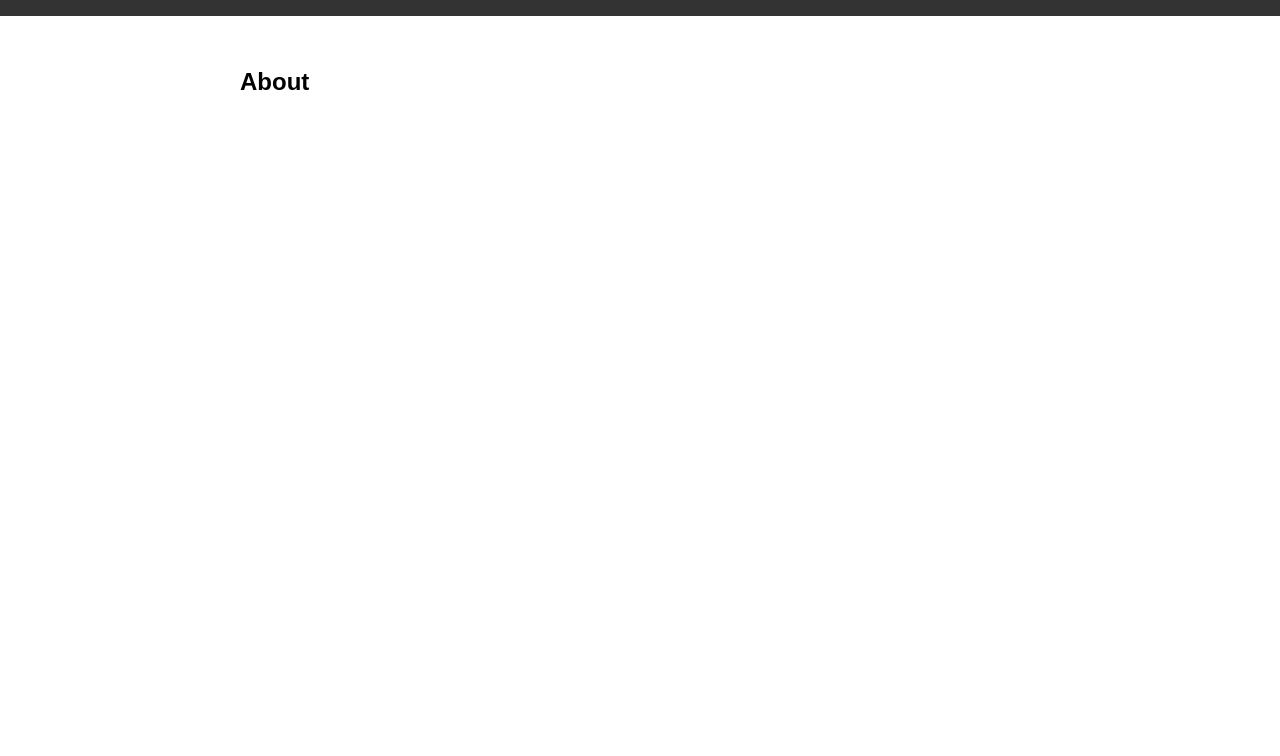
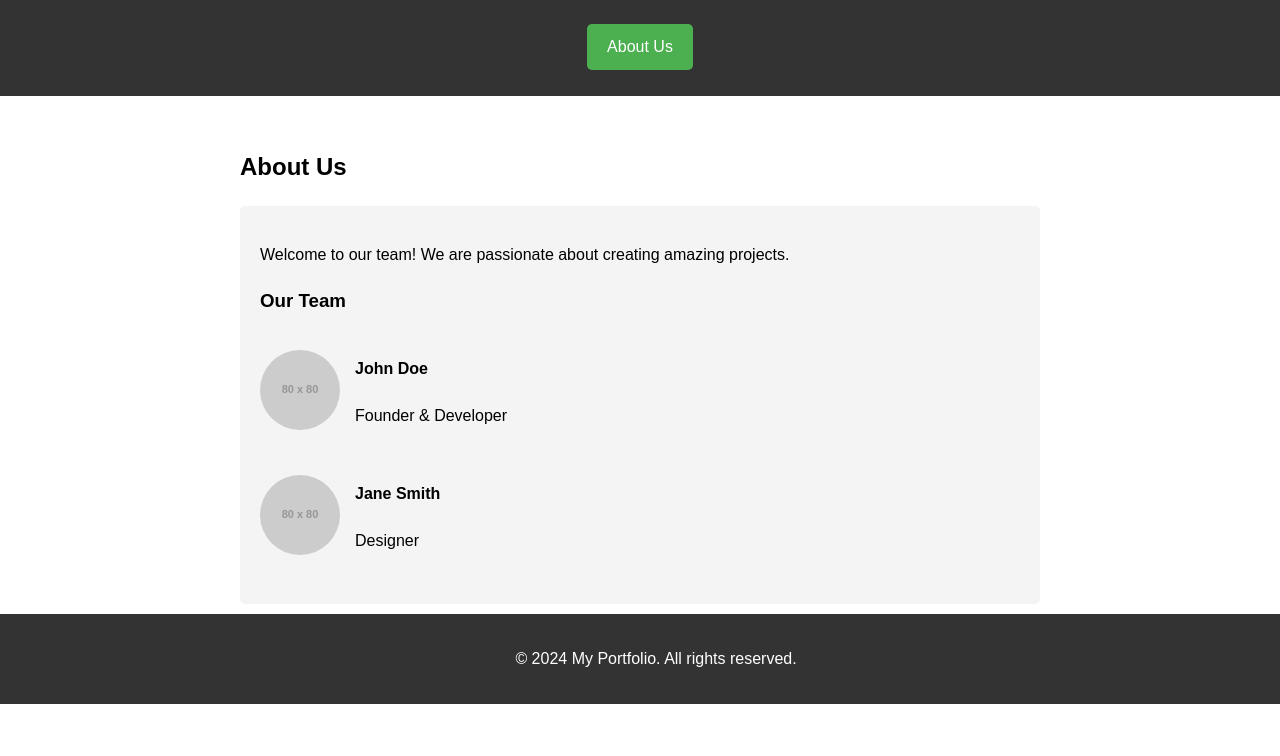
Before and after one commit to imuhammadtaha55/portfolio, a plain HTML site: page src/index.html in a window 1280 px wide. Shown: the part 96-852 px from the top of the page. Before the commit the page ends 800 px from the top, so only its background shows below. Drawn offline with Linux system fonts and the light colour scheme; placeholder pictures from the web are drawn by us.

Commit message:
Update index.html

```diff
--- a/src/index.html
+++ b/src/index.html
@@ -5,16 +5,105 @@
     <meta name="viewport" content="width=device-width, initial-scale=1.0">
     <title>My Portfolio</title>
     <style>
-        body { font-family: Arial, sans-serif; margin: 0; padding: 0; }
-        header { background: #333; color: white; padding: 1rem; text-align: center; }
-        main { padding: 2rem; max-width: 800px; margin: 0 auto; }
-        footer { background: #333; color: white; text-align: center; padding: 1rem; }
+        /* Shared Styles */
+        body {
+            font-family: Arial, sans-serif;
+            margin: 0;
+            padding: 0;
+            line-height: 1.6;
+        }
+        header {
+            background: #333;
+            color: white;
+            padding: 1rem;
+            text-align: center;
+        }
+        main {
+            padding: 2rem;
+            max-width: 800px;
+            margin: 0 auto;
+        }
+        footer {
+            background: #333;
+            color: white;
+            text-align: center;
+            padding: 1rem;
+            position: fixed;
+            bottom: 0;
+            width: 100%;
+        }
+
+        /* Button Styles */
+        .btn {
+            display: inline-block;
+            background: #4CAF50;
+            color: white;
+            padding: 10px 20px;
+            text-decoration: none;
+            border-radius: 5px;
+            margin: 10px 0;
+        }
+        .btn:hover {
+            background: #45a049;
+        }
+
+        /* About Us Page Styles */
+        .about-section {
+            padding: 20px;
+            background: #f4f4f4;
+            border-radius: 5px;
+            margin: 20px 0;
+        }
+        .team-member {
+            display: flex;
+            align-items: center;
+            margin: 15px 0;
+        }
+        .team-member img {
+            width: 80px;
+            height: 80px;
+            border-radius: 50%;
+            margin-right: 15px;
+        }
     </style>
 </head>
 <body>
     <header>
         <h1>My Personal Portfolio</h1>
+        <a href="#about" class="btn">About Us</a> <!-- Button to scroll to About Us section -->
+        <!-- OR: Link to a separate page -->
+        <!-- <a href="aboutus.html" class="btn">About Us</a> -->
     </header>
     <main>
+        <section id="about">
+            <h2>About Us</h2>
+            <div class="about-section">
+                <p>Welcome to our team! We are passionate about creating amazing projects.</p>
+                <h3>Our Team</h3>
+                <div class="team-member">
+                    <img src="https://via.placeholder.com/80" alt="Team Member 1">
+                    <div>
+                        <h4>John Doe</h4>
+                        <p>Founder & Developer</p>
+                    </div>
+                </div>
+                <div class="team-member">
+                    <img src="https://via.placeholder.com/80" alt="Team Member 2">
+                    <div>
+                        <h4>Jane Smith</h4>
+                        <p>Designer</p>
+                    </div>
+                </div>
+            </div>
+        </section>
+
         <section>
-            <h2>About
+            <h2>My Projects</h2>
+            <p>Here are some of my recent works...</p>
+        </section>
+    </main>
+    <footer>
+        <p>&copy; 2024 My Portfolio. All rights reserved.</p>
+    </footer>
+</body>
+</html>
```
